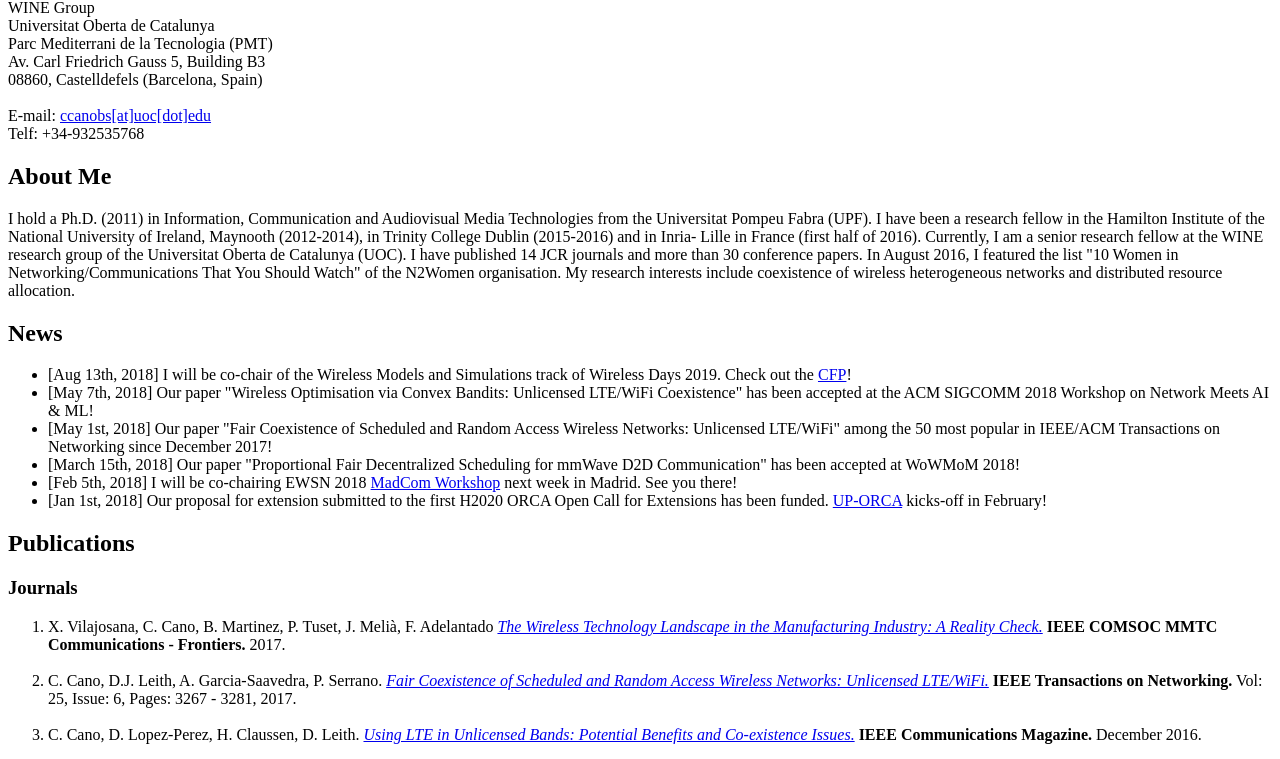
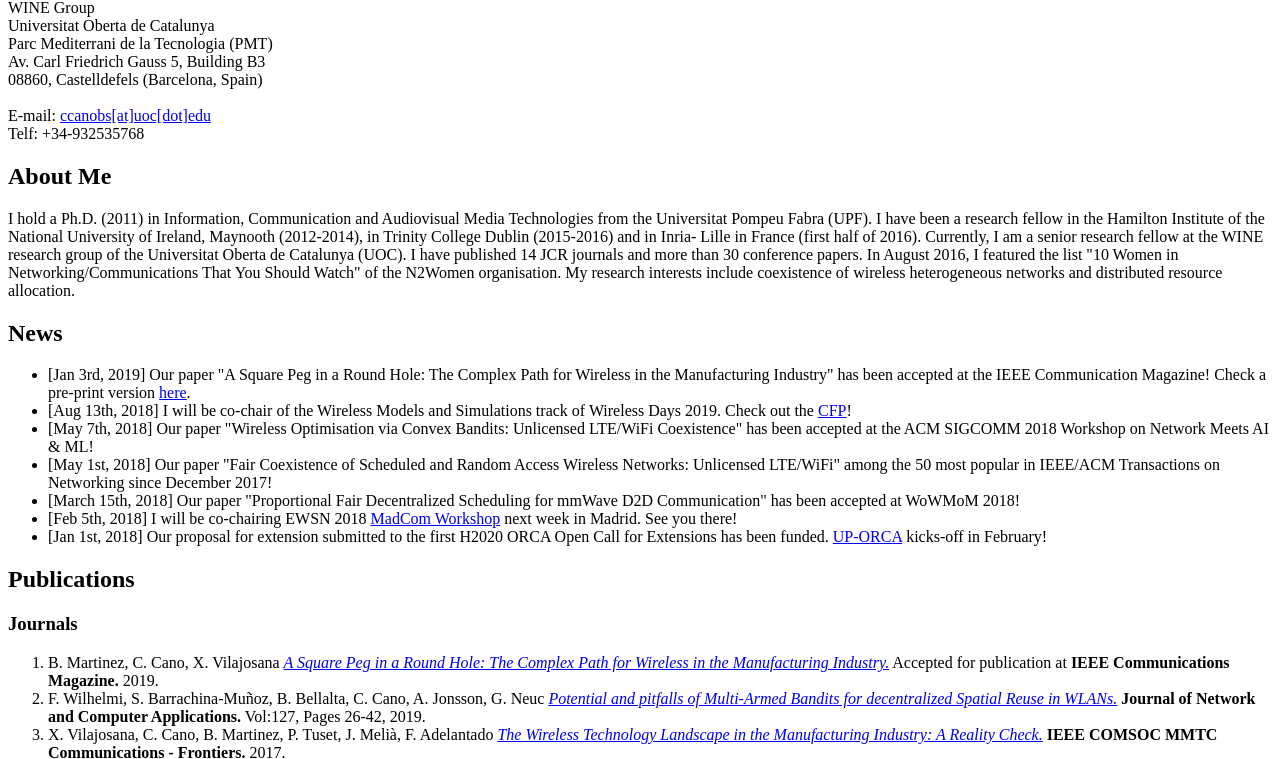
Before and after one commit to ccanobs/ccanobs.github.io, a plain HTML site: page index.html in a window 1280 px wide. Shown: the part 68-827 px from the top of the page. Drawn offline with Linux system fonts and the light colour scheme.

Commit message:
Update index.html

```diff
--- a/index.html
+++ b/index.html
@@ -35,6 +35,9 @@
 	        <h2>News</h2>
 		<UL>
 		<li>
+		[Jan 3rd, 2019] Our paper "A Square Peg in a Round Hole: The Complex Path for Wireless in the Manufacturing Industry" has been accepted at the IEEE Communication Magazine! Check a pre-print version <a href="https://arxiv.org/pdf/1808.03065.pdf">here</a>.
+		</li>
+		<li>
 		[Aug 13th, 2018] I will be co-chair of the Wireless Models and Simulations track of Wireless Days 2019. Check out the <a href="http://wirelessdays2019.net/"> CFP</a>!
 		</li>
 		<li>
@@ -57,6 +60,12 @@
                 <h2>Publications</h2>
                 <h3>Journals</h3>
 		<OL>
+		<li>
+                B. Martinez, C. Cano, X. Vilajosana  <i><a href="https://arxiv.org/pdf/1808.03065.pdf"> A Square Peg in a Round Hole: The Complex Path for Wireless in the Manufacturing Industry.</i></a> Accepted for publication at <b>IEEE Communications Magazine.</b> 2019.
+		</li>
+		<li>
+                 F. Wilhelmi, S. Barrachina-Muñoz, B. Bellalta, C. Cano, A. Jonsson, G. Neuc <i><a href="https://www.sciencedirect.com/science/article/pii/S1084804518303655"> Potential and pitfalls of Multi-Armed Bandits for decentralized Spatial Reuse in WLANs.</i></a> <b>Journal of Network and Computer Applications.</b> Vol:127, Pages 26-42, 2019.
+		</li>
 		<li>
                 X. Vilajosana, C. Cano, B. Martinez, P. Tuset, J. Melià, F. Adelantado <i><a href="https://arxiv.org/abs/1801.03648"> The Wireless Technology Landscape in the Manufacturing Industry: A Reality Check.</i></a> <b>IEEE COMSOC MMTC Communications - Frontiers.</b> 2017.
 		</li>
```
